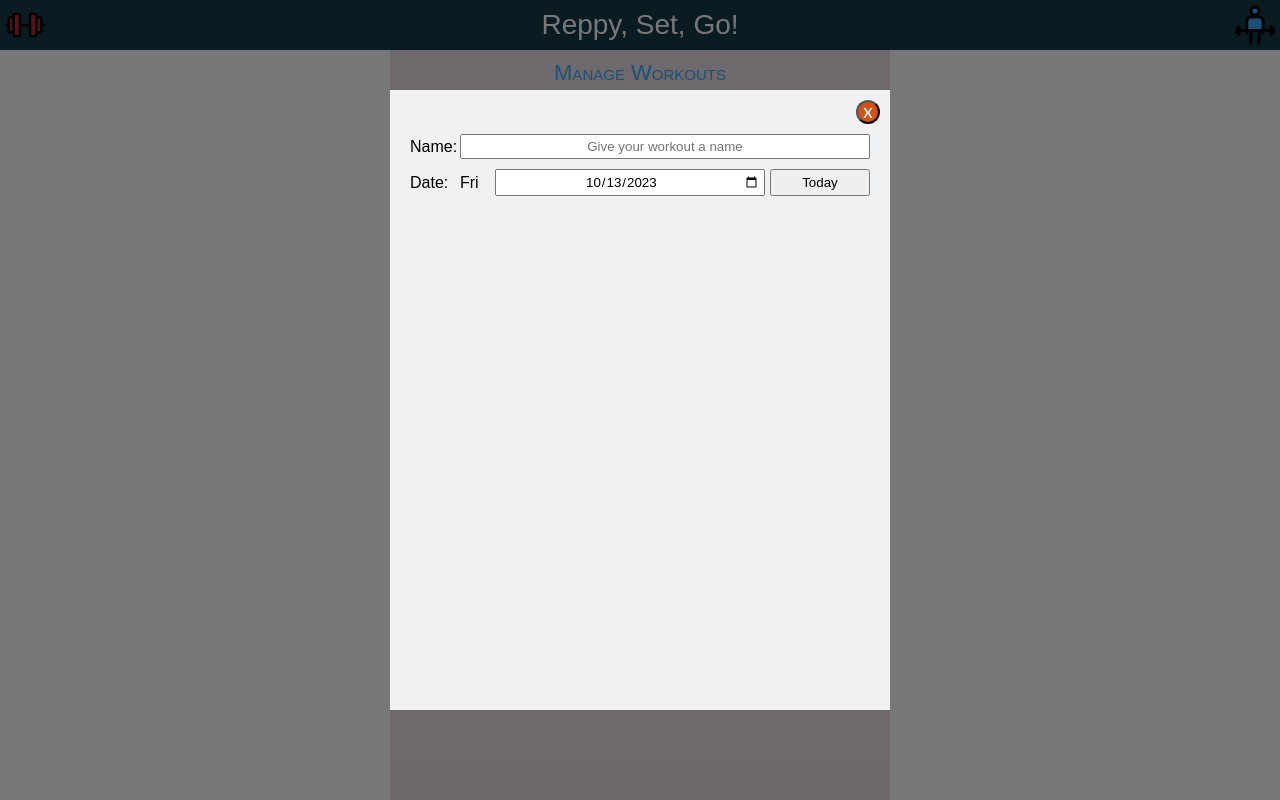
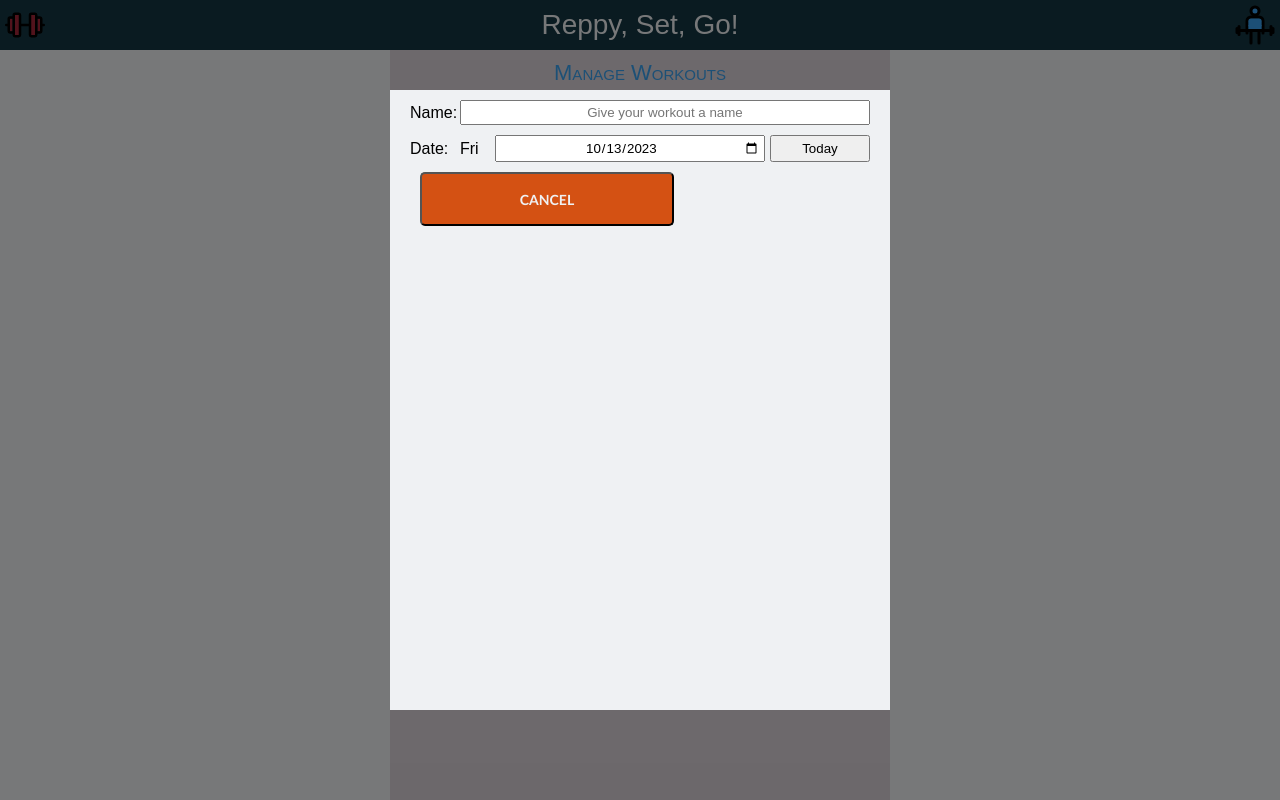
Before and after one commit to julesnuggy/reppy-set-go, a React (Vite) app: page / in a window 1280 px wide. Both pictures are taken after a click on the button "Start New Workout". Built offline with nearby package versions, Linux system fonts and the light colour scheme.

Commit message:
Change close to cancel button

```diff
--- a/src/components/NewWorkoutModal.module.scss
+++ b/src/components/NewWorkoutModal.module.scss
@@ -45,15 +45,15 @@
 
 .buttonContainer {
   display: grid;
+  grid-template-columns: 1fr 1fr;
+  column-gap: 10px;
 
   .closeButton {
     position: relative;
     left: 10px;
     justify-self: end;
-    width: 20px;
-    height: 20px;
+    height: 50px;
     padding: 0;
-    border-radius: 50%;
     background-color: var(--core-syracuse-orange);
     color: var(--core-flash-white);
     font-size: 14px;
--- a/src/components/NewWorkoutModal.tsx
+++ b/src/components/NewWorkoutModal.tsx
@@ -42,10 +42,6 @@ const NewWorkoutModal = ({ isShown, hideModal }: ModalProps): ReactElement => {
   return (
     <Modal show={isShown} onHide={handleHide} onShow={handleShow} renderBackdrop={BackDrop}>
       <div className={styles.modal}>
-        <div className={styles.buttonContainer}>
-          <Button onClick={handleHide} className={styles.closeButton}>X</Button>
-        </div>
-
         <div className={styles.config}>
           <div className={styles.config__name}>
             <label htmlFor="workout-name">Name:</label>
@@ -59,6 +55,10 @@ const NewWorkoutModal = ({ isShown, hideModal }: ModalProps): ReactElement => {
             <button onClick={handleClick}>Today</button>
           </div>
         </div>
+
+        <div className={styles.buttonContainer}>
+          <Button onClick={handleHide} className={styles.closeButton}>CANCEL</Button>
+        </div>
       </div>
     </Modal>
   );
```
